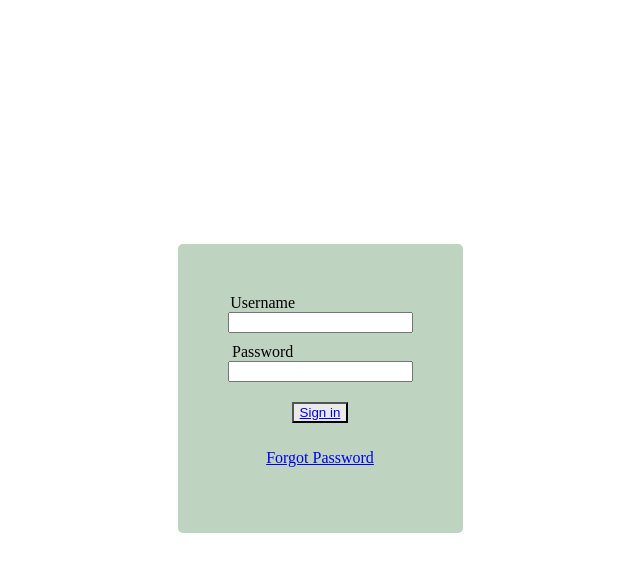
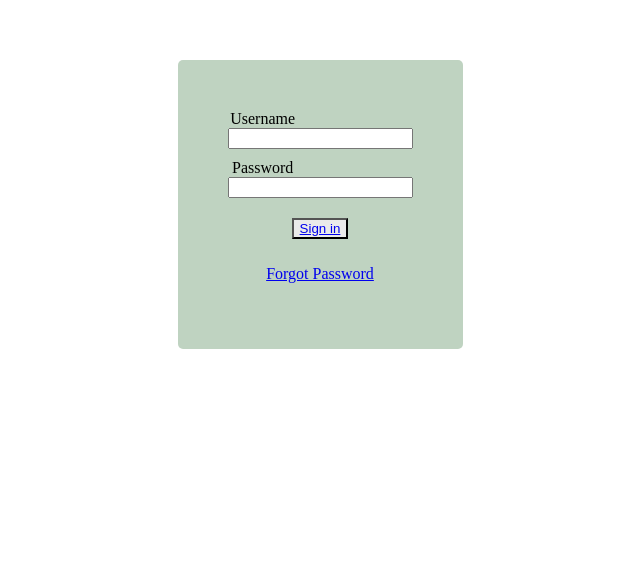
Before and after one commit to henceprovedkadam/E-comWebsite, a plain HTML site: page login.html in a window 1280 px wide. Shown: the part 140-712 px from the top of the page, without its empty margins (320-960 px from the left). Drawn offline with Linux system fonts and the light colour scheme.

Commit message:
formBox margin top modified

```diff
--- a/styles.css
+++ b/styles.css
@@ -19,7 +19,7 @@ body{
     flex-direction: column;
     align-items: center;
     justify-content: center;
-    margin-top: 30%;
+    margin-top: 25vh;
     padding: 50px;
     border-radius: 5px;
 }
```
